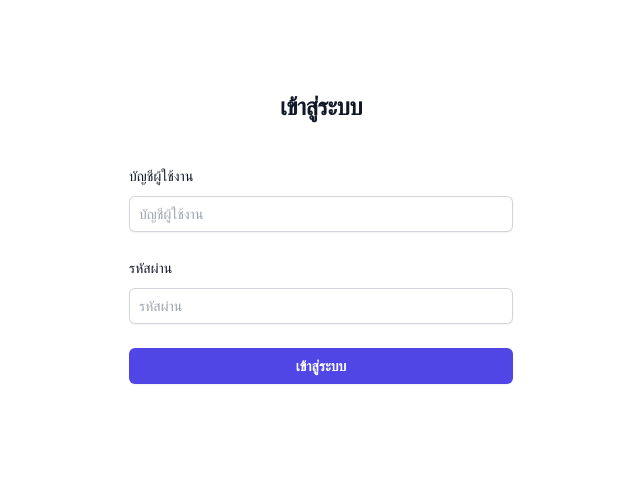
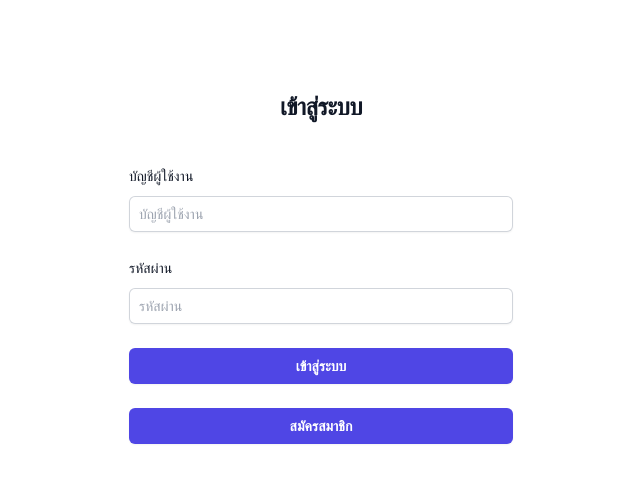
Before and after one commit to DiKHETx/Adminmanagement, a Vue app in the folder frontend/: page / in a window 1280 px wide. Shown: the top 482 px of the page, without its empty margins (319-959 px from the left). Built offline with nearby package versions, Linux system fonts and the light colour scheme.

Commit message:
add path

```diff
--- a/frontend/src/views/loginView.vue
+++ b/frontend/src/views/loginView.vue
@@ -8,29 +8,36 @@
     <div class="mt-10 sm:mx-auto sm:w-full sm:max-w-sm">
       <form class="space-y-6" action="#" method="POST">
         <div>
-          <label for="username" placeholder="username" class="block text-sm font-medium leading-6 text-gray-900">บัญชีผู้ใช้งาน</label>
+          <label for="username" placeholder="username"
+            class="block text-sm font-medium leading-6 text-gray-900">บัญชีผู้ใช้งาน</label>
           <div class="mt-2">
-            <input id="username" name="username" placeholder="บัญชีผู้ใช้งาน" v-model="formData.username" type="text" autocomplete="username" required
+            <input id="username" name="username" placeholder="บัญชีผู้ใช้งาน" v-model="formData.username" type="text"
+              autocomplete="username" required
               class="px-2.5 block w-full rounded-md border-0 py-1.5 text-gray-900 shadow-sm ring-1 ring-inset ring-gray-300 placeholder:text-gray-400 focus:ring-2 focus:ring-inset focus:ring-indigo-600 sm:text-sm sm:leading-6" />
           </div>
         </div>
 
         <div>
           <div class="flex items-center justify-between">
-            <label for="password"  class="block text-sm font-medium leading-6 text-gray-900">รหัสผ่าน</label>
+            <label for="password" class="block text-sm font-medium leading-6 text-gray-900">รหัสผ่าน</label>
           </div>
           <div class="mt-2">
-            <input id="password" name="password" placeholder="รหัสผ่าน" v-model="formData.password" type="password" autocomplete="current-password" required
+            <input id="password" name="password" placeholder="รหัสผ่าน" v-model="formData.password" type="password"
+              autocomplete="current-password" required
               class="px-2.5 block w-full rounded-md border-0 py-1.5 text-gray-900 shadow-sm ring-1 ring-inset ring-gray-300 placeholder:text-gray-400 focus:ring-2 focus:ring-inset focus:ring-indigo-600 sm:text-sm sm:leading-6" />
           </div>
         </div>
 
         <div>
-          <button type="submit" v-on:click="SIGN_UP()"
+          <button type="submit" v-on:click="SIGN_IN()"
             class="flex w-full justify-center rounded-md bg-indigo-600 px-3 py-1.5 text-sm font-semibold leading-6 text-white shadow-sm hover:bg-indigo-500 focus-visible:outline focus-visible:outline-2 focus-visible:outline-offset-2 focus-visible:outline-indigo-600">
             เข้าสู่ระบบ
           </button>
         </div>
+        <button type="submit" v-on:click="SIGN_UP()"
+          class="flex w-full justify-center rounded-md bg-indigo-600 px-3 py-1.5 text-sm font-semibold leading-6 text-white shadow-sm hover:bg-indigo-500 focus-visible:outline focus-visible:outline-2 focus-visible:outline-offset-2 focus-visible:outline-indigo-600">
+          สมัครสมาชิก
+        </button>
       </form>
     </div>
   </div>
@@ -40,7 +47,7 @@
 // @ is an alias to /src
 import HelloWorld from "@/components/HelloWorld.vue";
 import axios from "axios";
-import {  LOGIN_API, baseURL } from '@/APIgate';
+import { LOGIN_API, baseURL } from '@/APIgate';
 
 
 export default {
@@ -56,11 +63,12 @@
   components: {
     HelloWorld,
   },
+  methods: {
     async SIGN_IN() {
       try {
         var res = await axios({
           method: "post",
-        url:`${baseURL}${LOGIN_API}`,
+          url: `${baseURL}${LOGIN_API}`,
           data: {
             username: this.formData.username,
             password: this.formData.password,
@@ -90,5 +98,9 @@
         this.$router.push("/");
       }
     },
+    SIGN_UP() {
+      this.$router.push("/register");
+    },
+  },
 };
 </script>
--- a/frontend/src/views/registerView.vue
+++ b/frontend/src/views/registerView.vue
@@ -103,7 +103,7 @@
       })
         .then((res) => {
           console.log(res);
-          this.$router.push("/");({ name: "login" });
+          this.$router.push("/");
         })
         .catch((error) => {
           console.log(error);
```
Lines whose indentation alone changed are shown as unchanged.
